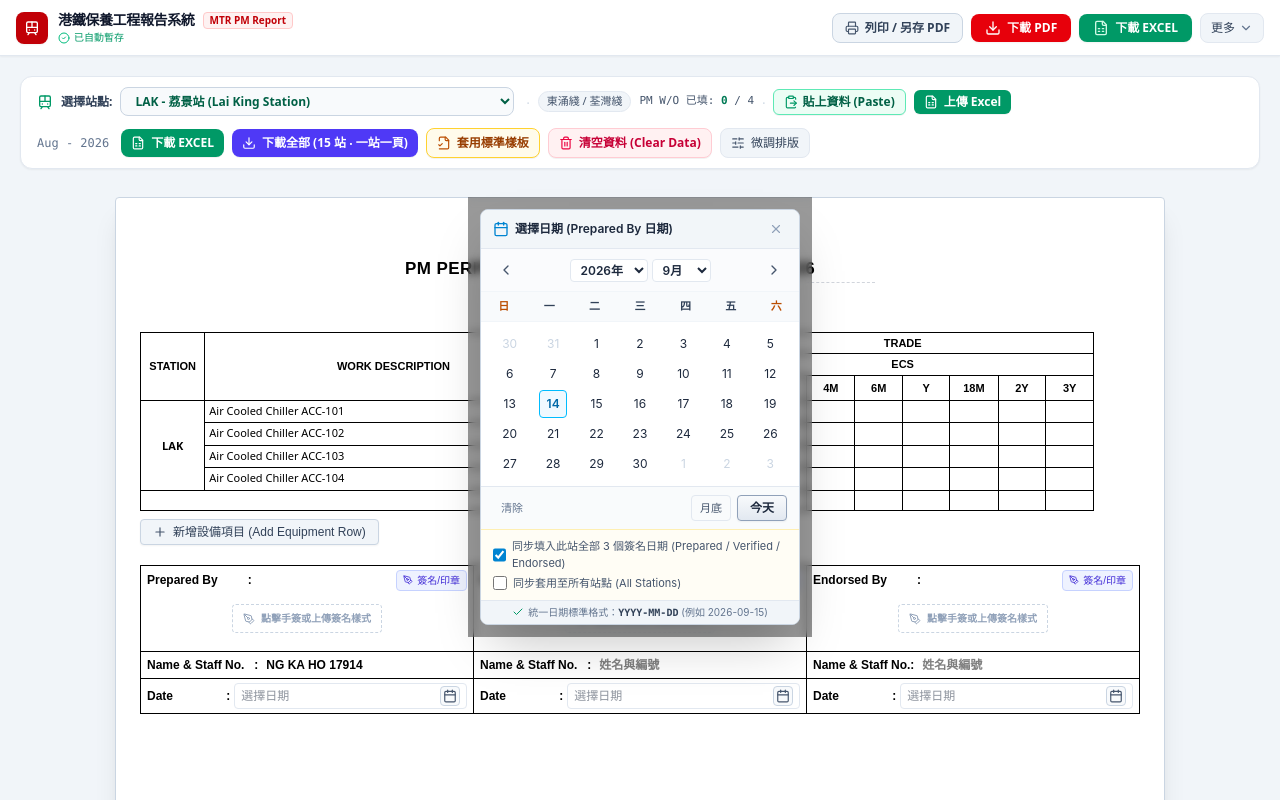
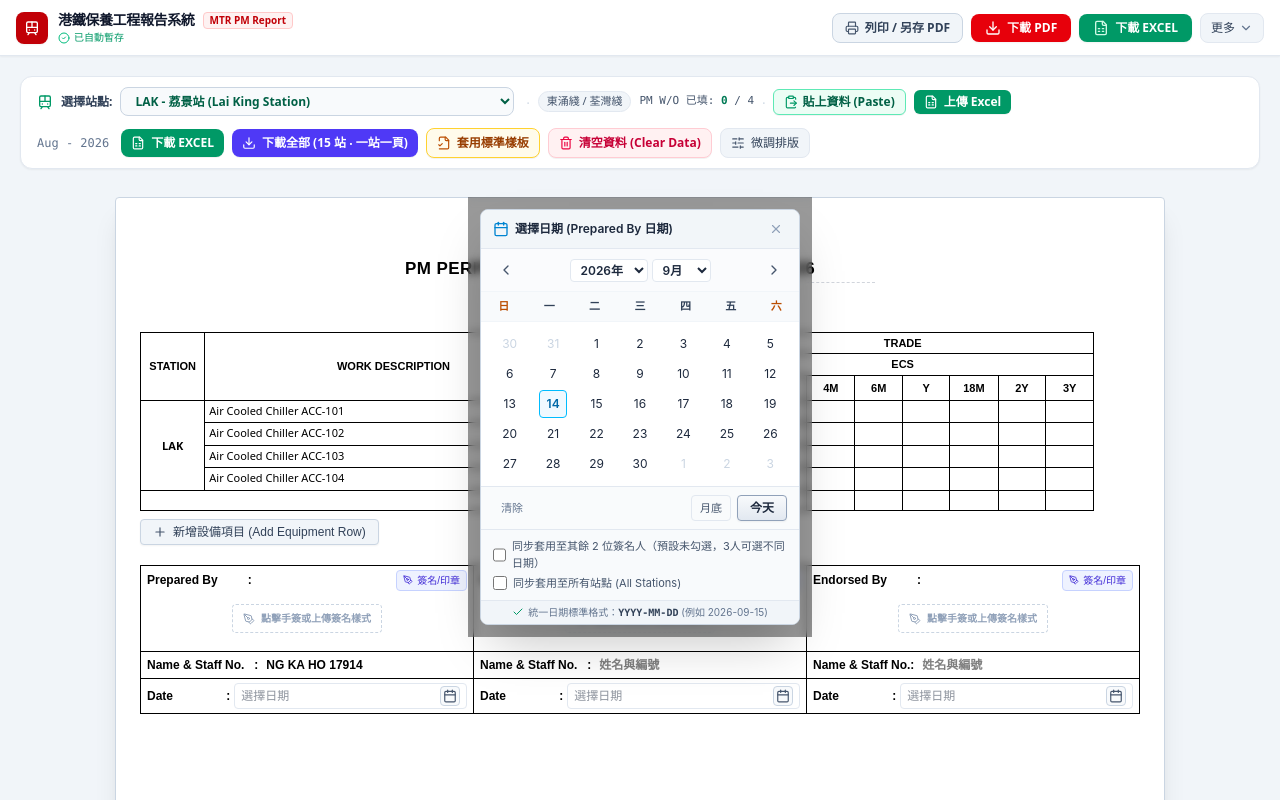
Before and after one commit to recrecc28-cell/MTR888, a React (Vite) app: page / in a window 1280 px wide. Both pictures are taken after a click on the element 350 px from the left and 695 px from the top of the page. Shown: the top 800 px of the page. Built offline with nearby package versions, Linux system fonts and the light colour scheme.

Commit message:
feat: allow granular date synchronization for stations
Update date synchronization logic to support specific roles and update the default UI state to opt-in for cross-signatory synchronization, providing more flexibility when assigning dates to maintenance reports.

```diff
--- a/src/App.tsx
+++ b/src/App.tsx
@@ -707,19 +707,30 @@ export default function App() {
     window.print();
   };
 
-  const handleSyncDateToAllStations = (dateVal: string, syncAllThreeRoles: boolean) => {
+  const handleSyncDateToAllStations = (
+    dateVal: string,
+    syncAllThreeRoles: boolean,
+    targetRole?: 'preparedBy' | 'verifiedBy' | 'endorsedBy'
+  ) => {
     setReportsByDepot((prev) => {
       const nextReports: Record<string, MaintenanceReportData> = {};
       Object.keys(prev).forEach((code) => {
         const rep = prev[code];
         if (!rep) return;
+        const targetRoleField = targetRole ? (`${targetRole}Date` as 'preparedByDate' | 'verifiedByDate' | 'endorsedByDate') : 'preparedByDate';
         nextReports[code] = {
           ...rep,
           signatories: {
             ...rep.signatories,
-            preparedByDate: dateVal,
-            verifiedByDate: syncAllThreeRoles ? dateVal : rep.signatories.verifiedByDate,
-            endorsedByDate: syncAllThreeRoles ? dateVal : rep.signatories.endorsedByDate,
+            ...(syncAllThreeRoles
+              ? {
+                  preparedByDate: dateVal,
+                  verifiedByDate: dateVal,
+                  endorsedByDate: dateVal,
+                }
+              : {
+                  [targetRoleField]: dateVal,
+                }),
           },
           updatedAt: new Date().toISOString(),
         };
--- a/src/components/DatePickerPopover.tsx
+++ b/src/components/DatePickerPopover.tsx
@@ -82,7 +82,7 @@ export const DatePickerPopover: React.FC<DatePickerPopoverProps> = ({
 
   const [viewYear, setViewYear] = useState<number>(validInitial.getFullYear());
   const [viewMonth, setViewMonth] = useState<number>(validInitial.getMonth()); // 0 - 11
-  const [syncToAllSignatories, setSyncToAllSignatories] = useState<boolean>(true);
+  const [syncToAllSignatories, setSyncToAllSignatories] = useState<boolean>(false);
   const [syncToAllStations, setSyncToAllStations] = useState<boolean>(false);
 
   // Update calendar view when modal opens
@@ -376,7 +376,7 @@ export const DatePickerPopover: React.FC<DatePickerPopoverProps> = ({
         </div>
 
         {/* Synchronization toggles for batch signing */}
-        <div className="px-3 py-2 bg-amber-50/50 border-t border-amber-200/60 text-[11px] space-y-1 text-slate-600">
+        <div className="px-3 py-2 bg-slate-50 border-t border-slate-200 text-[11px] space-y-1 text-slate-600">
           <label className="flex items-center gap-1.5 cursor-pointer hover:text-slate-900">
             <input
               type="checkbox"
@@ -384,7 +384,7 @@ export const DatePickerPopover: React.FC<DatePickerPopoverProps> = ({
               onChange={(e) => setSyncToAllSignatories(e.target.checked)}
               className="rounded text-sky-600 focus:ring-sky-500 w-3.5 h-3.5 accent-sky-600 cursor-pointer"
             />
-            <span>同步填入此站全部 3 個簽名日期 (Prepared / Verified / Endorsed)</span>
+            <span>同步套用至其餘 2 位簽名人（預設未勾選，3人可選不同日期）</span>
           </label>
 
           <label className="flex items-center gap-1.5 cursor-pointer hover:text-slate-900">
--- a/src/components/ReportPDFPreview.tsx
+++ b/src/components/ReportPDFPreview.tsx
@@ -10,7 +10,11 @@ interface Props {
   onUpdateReportData?: (newData: MaintenanceReportData) => void;
   isEditingEnabled?: boolean;
   onOpenSignatureModal?: (role: 'preparedBy' | 'verifiedBy' | 'endorsedBy') => void;
-  onSyncDateToAllStations?: (dateVal: string, syncAllThreeRoles: boolean) => void;
+  onSyncDateToAllStations?: (
+    dateVal: string,
+    syncAllThreeRoles: boolean,
+    targetRole?: 'preparedBy' | 'verifiedBy' | 'endorsedBy'
+  ) => void;
   containerId?: string;
 }
 
@@ -343,7 +347,7 @@ export const ReportPDFPreview: React.FC<Props> = ({
     });
 
     if (syncToAllStations && onSyncDateToAllStations) {
-      onSyncDateToAllStations(formattedDate, syncToAllSignatories);
+      onSyncDateToAllStations(formattedDate, syncToAllSignatories, role);
     }
 
     setActiveDatePicker(null);
```
